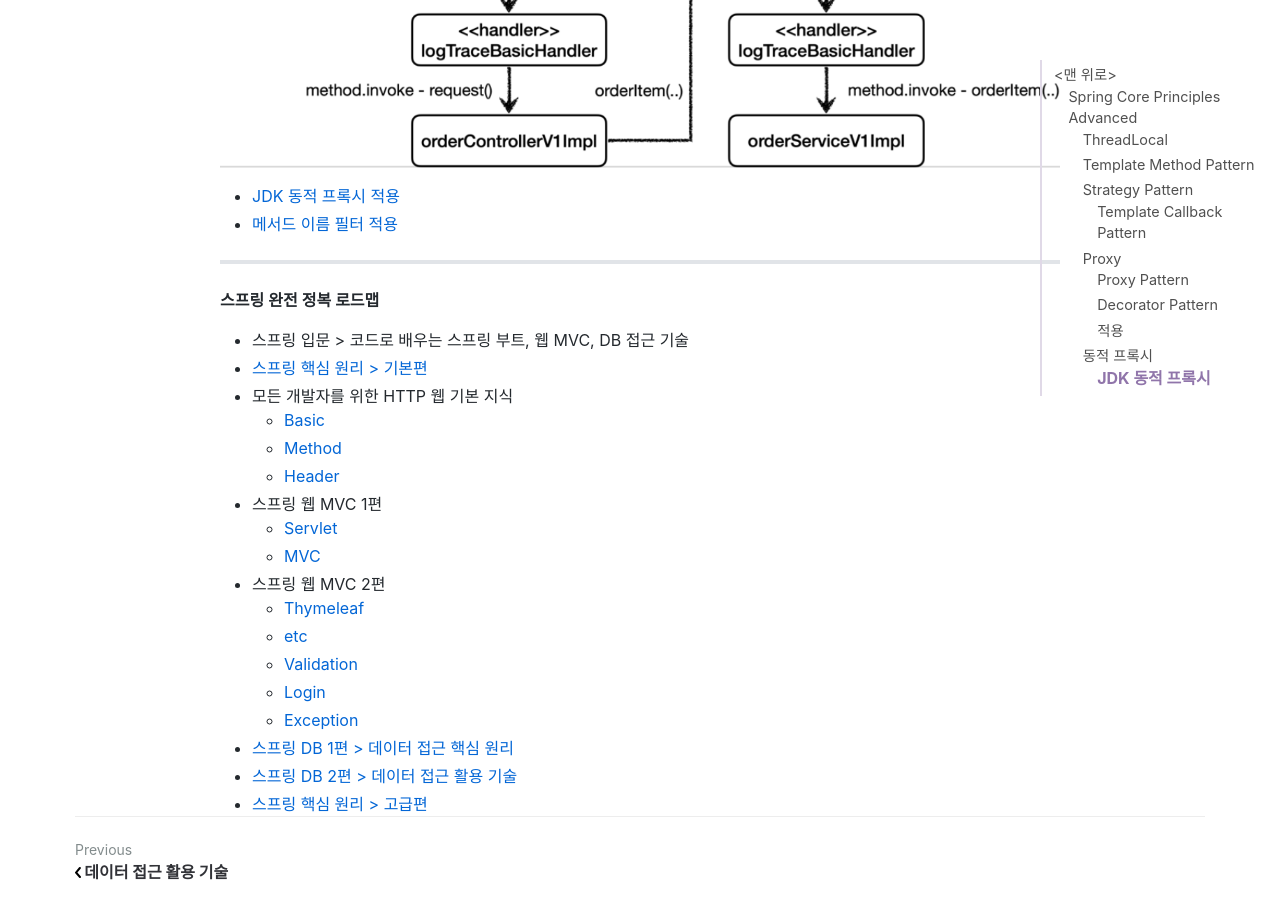
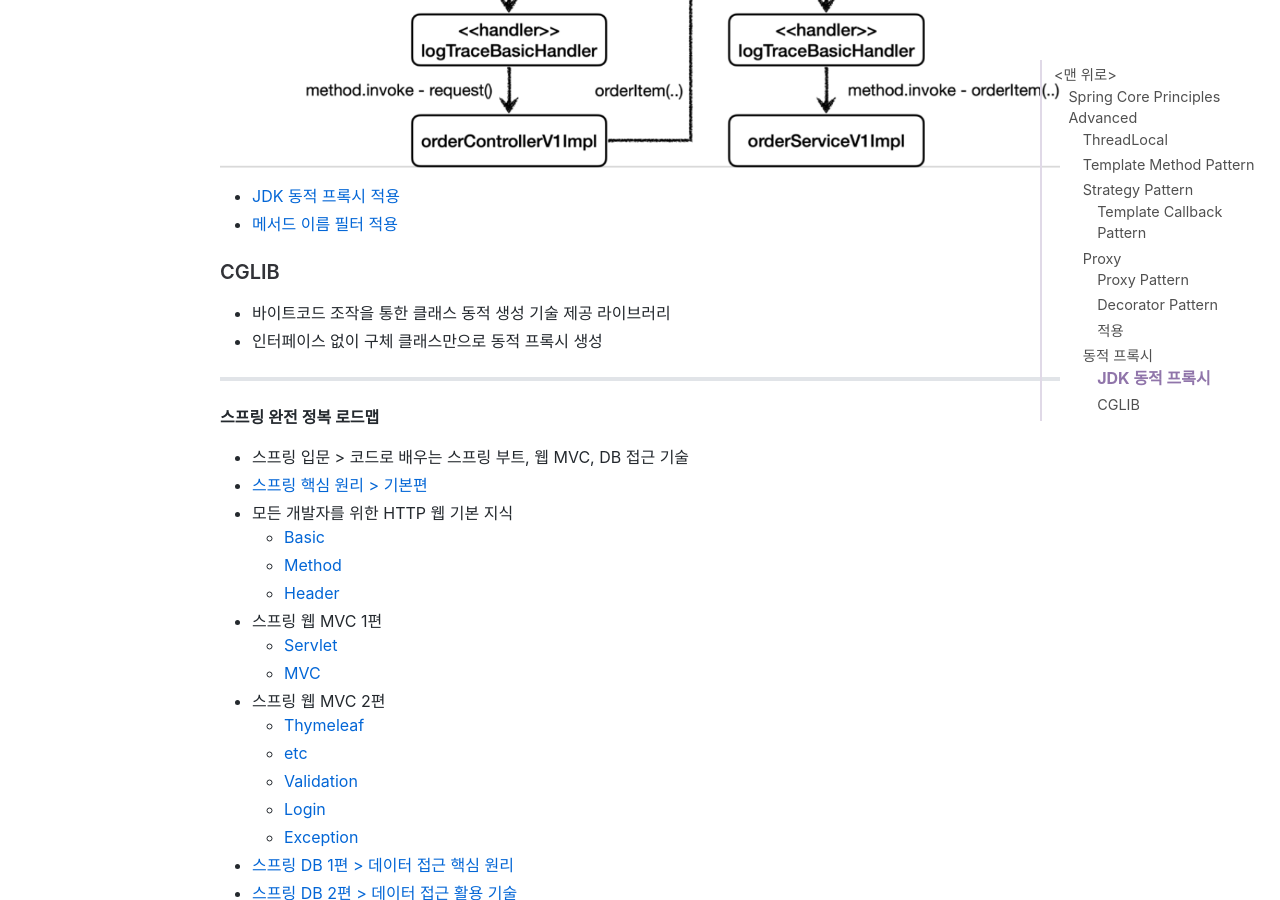
Before and after one commit to jihunparkme/jihunparkme.github.io, a Jekyll site: the page built from _posts/2022-11-20-Spring-Core-Principles-Advanced.md, in a window 1280 px wide and 900 px high, scrolled down 12232 px. Built offline with Jekyll 4.4.1, drawn with Linux system fonts in a browser that asks for light colours; nearby versions of some CDN libraries; comment, search, counter and statistics services are not loaded.

Commit message:
[동적 프록시 기술] CGLIB 소개

```diff
--- a/_posts/2022-11-20-Spring-Core-Principles-Advanced.md
+++ b/_posts/2022-11-20-Spring-Core-Principles-Advanced.md
@@ -388,6 +388,15 @@ void dynamic() {
 - [JDK 동적 프록시 적용](https://github.com/jihunparkme/Inflearn-Spring-Core-Principles-Advanced/commit/1ec3675562a30563c79d0cab4d8ce82d3088f1e3)
 - [메서드 이름 필터 적용](https://github.com/jihunparkme/Inflearn-Spring-Core-Principles-Advanced/commit/b51f05662a1bdb74922c23e2d925182cbae1b22c)
 
+### CGLIB
+
+- 바이트코드 조작을 통한 클래스 동적 생성 기술 제공 라이브러리
+- 인터페이스 없이 구체 클래스만으로 동적 프록시 생성
+
+
+
+
+
 
 
 
```
